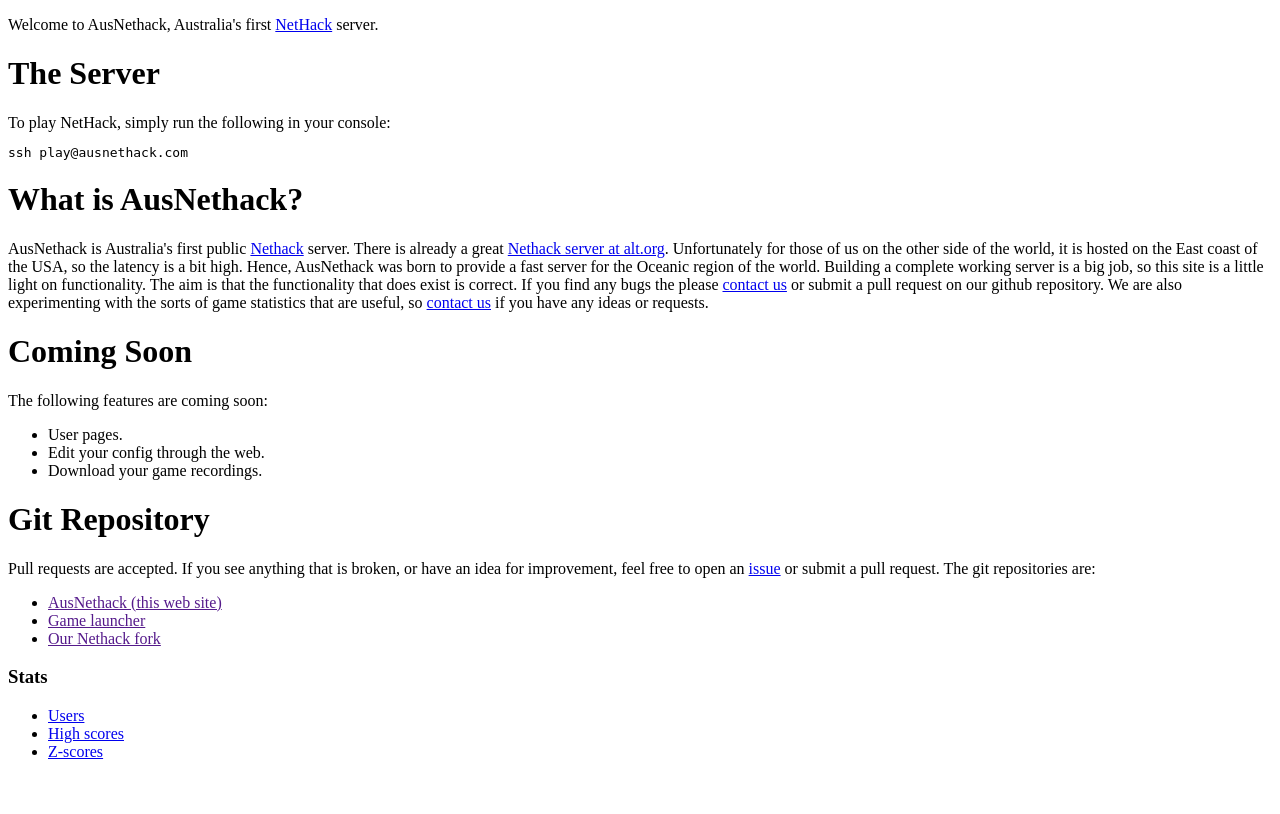
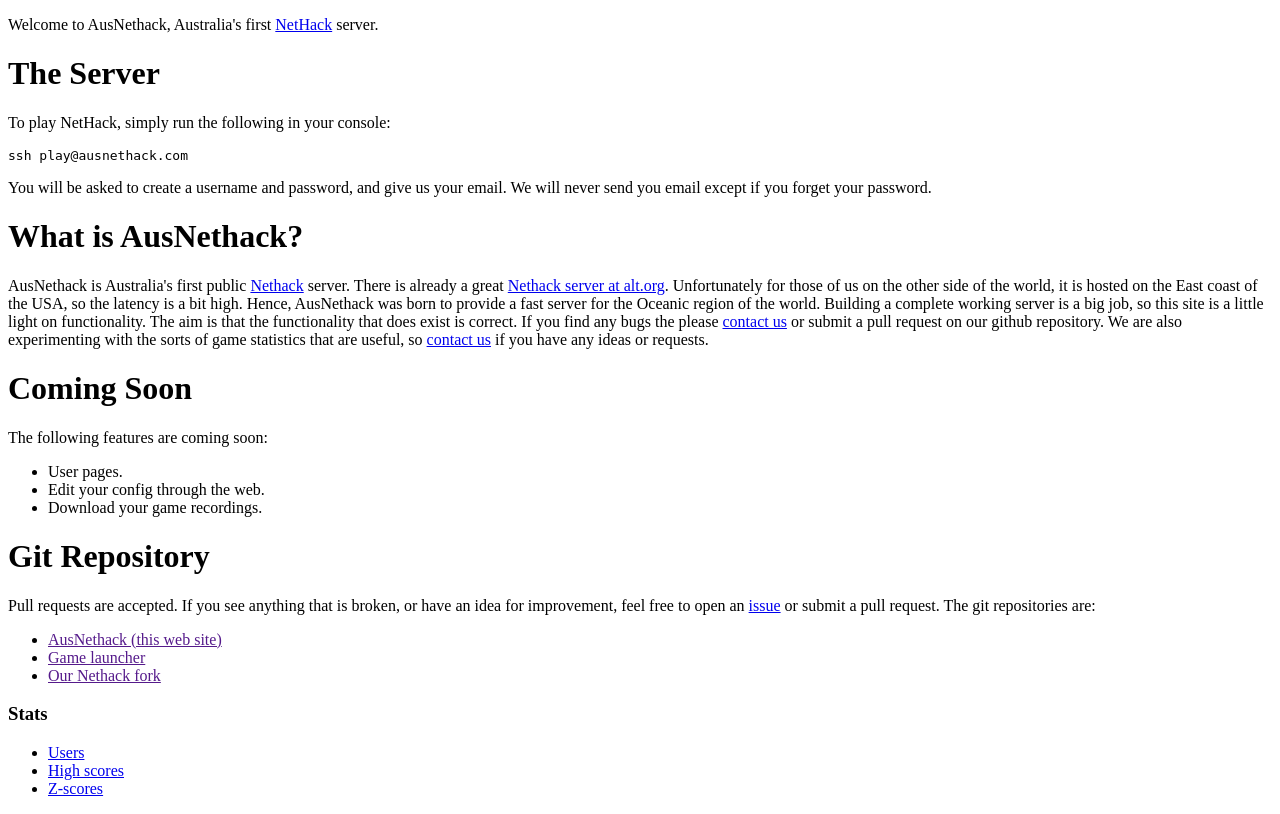
Before and after one commit to jarro2783/ausnethack, a Python web app: template site/templates/index.html in a window 1280 px wide. Shown: the part 26-840 px from the top of the page. Before the commit the page ends 785 px from the top, so only its background shows below. Run offline with Jinja, Linux system fonts and the light colour scheme; the template is opened without the code that fills it, so the values that code supplies are empty.

Commit message:
add password, email hint

```diff
--- a/site/templates/index.html
+++ b/site/templates/index.html
@@ -5,11 +5,19 @@
 
 <h1>The Server</h1>
 
+<p>
 To play NetHack, simply run the following in your console:
+</p>
 
 <pre>
 ssh play@ausnethack.com
 </pre>
+
+<p>
+You will be asked to create a username and password, and give us your
+email. We will never send you email except if you forget your password.
+</p>
+
 
 <h1>What is AusNethack?</h1>
 
```
